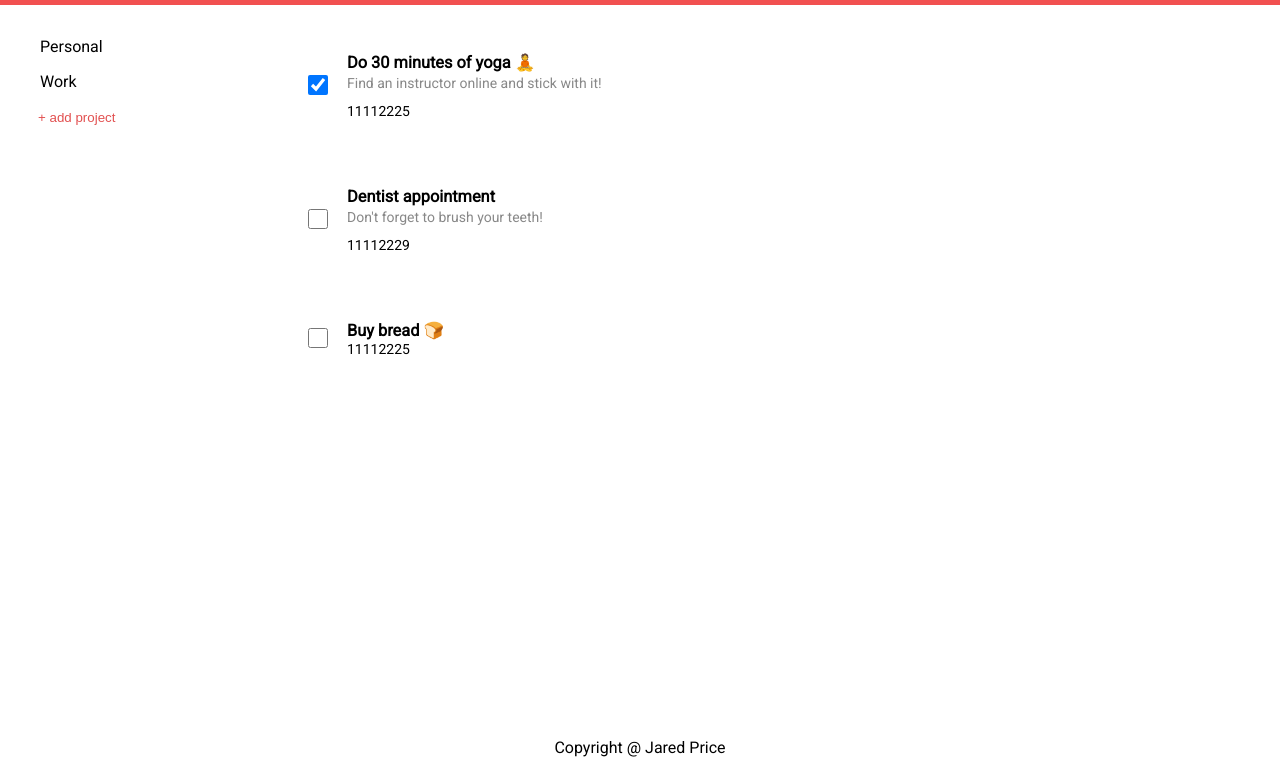
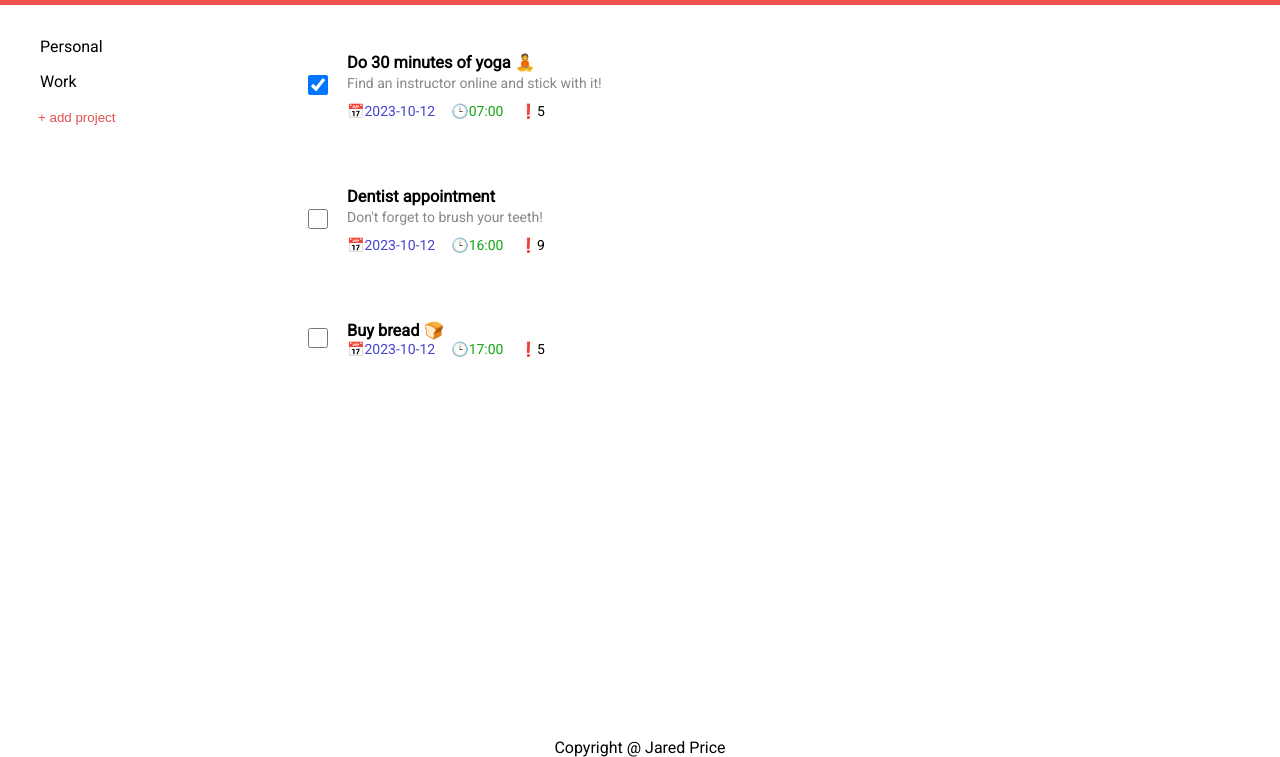
Before and after one commit to Jared588/To-do-list, a website built with webpack: page src/index.html in a window 1280 px wide. Both pictures are taken after a click on the element "Personal". Shown: the part 43-800 px from the top of the page. Built offline with nearby package versions, Linux system fonts and the light colour scheme; a web font is replaced by a local one.

Commit message:
Improve todo styling

```diff
--- a/src/project.js
+++ b/src/project.js
@@ -102,9 +102,9 @@ function OpenProjectModal(Projects) {
 export function loadDefaultProjects(Projects) {
     // Default Projects
     let Personal = Project("Personal");
-    let testToDo = Todo("Do 30 minutes of yoga 🧘", Personal, "Find an instructor online and stick with it!", 5, "Completed", 1111, 222);
-    let testToDo2 = Todo("Dentist appointment", Personal, "Don't forget to brush your teeth!", 9, "To do", 1111, 222);
-    let testToDo3 = Todo("Buy bread 🍞", Personal, '', 5, "To do", 1111, 222);
+    let testToDo = Todo("Do 30 minutes of yoga 🧘", Personal, "Find an instructor online and stick with it!", 5, "Completed", "2023-10-12", "07:00");
+    let testToDo2 = Todo("Dentist appointment", Personal, "Don't forget to brush your teeth!", 9, "To do", "2023-10-12", "16:00");
+    let testToDo3 = Todo("Buy bread 🍞", Personal, '', 5, "To do", "2023-10-12", "17:00");
     addToDo(Personal, testToDo);
     addToDo(Personal, testToDo2);
     addToDo(Personal, testToDo3);
@@ -112,10 +112,10 @@ export function loadDefaultProjects(Projects) {
     updateProjectList(Projects);
 
     let Work = Project("Work");
-    let testToDo4 = Todo("Plan user research sessions", Personal, '', 5, "Completed", 1111, 222);
-    let testToDo5 = Todo("Provide feedback on Amy's design", Personal, '', 9, "To do", 1111, 222);
-    let testToDo6 = Todo("Afternoon meeting", Personal, '', 5, "To do", 1111, 222);
-    let testToDo7 = Todo("Hand in report", Personal, 'Dont forget to double check for typos', 5, "To do", 1111, 222);
+    let testToDo4 = Todo("Plan user research sessions", Personal, '', 5, "Completed", "2023-10-12" , "09:00");
+    let testToDo5 = Todo("Provide feedback on Amy's design", Personal, '', 9, "To do", "2023-10-12", "11:30");
+    let testToDo6 = Todo("Afternoon meeting", Personal, '', 5, "To do", "2023-10-12", "13:30");
+    let testToDo7 = Todo("Hand in report", Personal, 'Dont forget to double check for typos', 5, "To do", "2023-10-12", "15:00");
     addToDo(Work, testToDo4);
     addToDo(Work, testToDo5);
     addToDo(Work, testToDo6);
--- a/src/styles.css
+++ b/src/styles.css
@@ -223,6 +223,15 @@ input[type="checkbox"] {
 .todo-stats {
     display: flex;
     margin-top: -1rem;
+    gap: 1rem;
+}
+
+#todo-date {
+    color: rgb(70, 70, 207);
+}
+
+#todo-time {
+    color: rgb(19, 167, 19);
 }
 
 footer {
--- a/src/todo.js
+++ b/src/todo.js
@@ -46,15 +46,17 @@ export function initializeContent(Project, Projects) {
         info.appendChild(contentDescription);
 
         let contentDate = document.createElement("p");
-        contentDate.innerText = todo.date;
+        contentDate.innerText = `${"📅" + todo.date}`;
+        contentDate.id = "todo-date";
         stats.appendChild(contentDate);
 
         let contentTime = document.createElement("p");
-        contentTime.innerText = todo.time;
+        contentTime.innerText = `${"🕒" + todo.time}`;
+        contentTime.id = "todo-time";
         stats.appendChild(contentTime);
 
         let contentPriority = document.createElement("p");
-        contentPriority.innerText = todo.priority;
+        contentPriority.innerText = `${"❗" + todo.priority}`;;
         stats.appendChild(contentPriority);
 
         contentDiv.appendChild(checkbox);
```
Also changed, not shown: dist/form.bundle.js, dist/index.bundle.js, dist/project.bundle.js, dist/todo.bundle.js.
